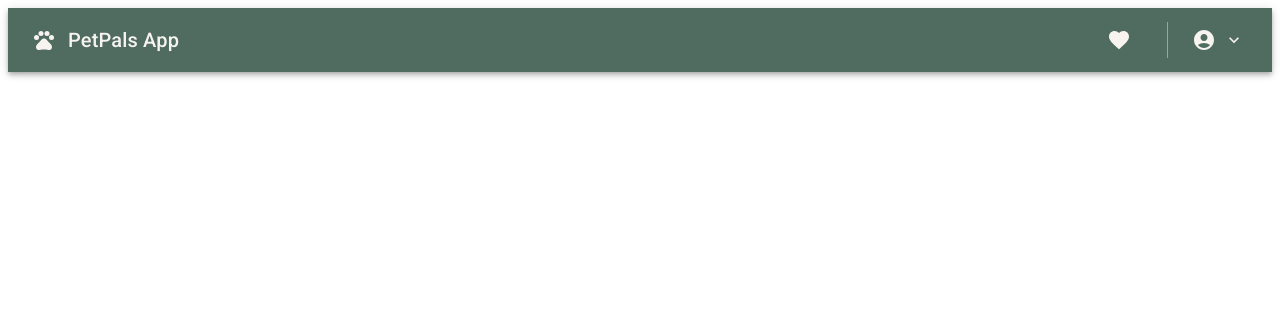
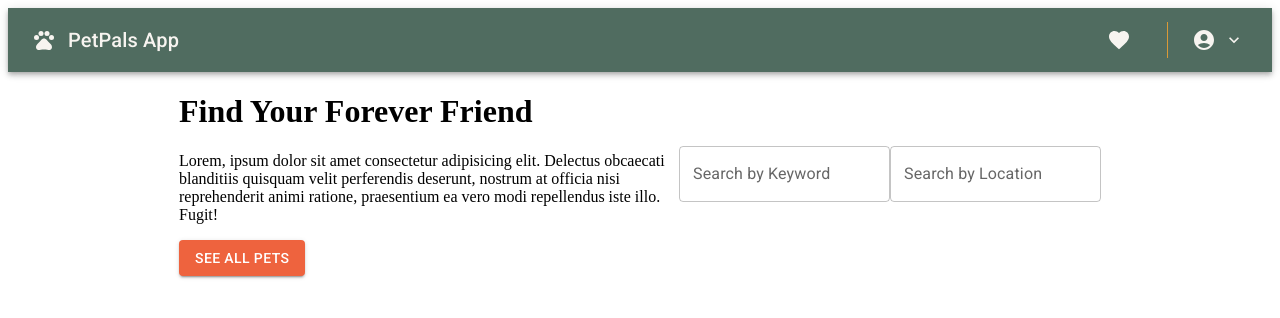
Before and after one commit to Code-the-Dream-School/ffprac-team3-front, a React (Vite) app: page / in a window 1280 px wide. Shown: the top 318 px of the page. Built offline with nearby package versions, Linux system fonts and the light colour scheme; no server answers.

Commit message:
add HeroBanner w/ title, description, search bars, button

```diff
--- a/src/App.jsx
+++ b/src/App.jsx
@@ -1,6 +1,7 @@
 import React, { useState, useEffect } from "react";
 import { getAllData } from "./util/index";
 import { Navbar } from "./components/Navbar/Navbar";
+import { HeroBanner } from "./components/HeroBanner/HeroBanner";
 
 const URL = "http://localhost:8000/api/v1/";
 
@@ -21,6 +22,7 @@ function App() {
   return (
     <>
       <Navbar />
+      <HeroBanner />
 
       {/* <h1>{message}</h1> */}
     </>
--- /dev/null
+++ b/src/components/HeroBanner/HeroBanner.tsx
@@ -0,0 +1,26 @@
+import React from "react";
+import { Box, TextField, Button, Container } from "@mui/material";
+import { width } from "@mui/system";
+
+export const HeroBanner = () => {
+
+    return (
+        <Box display="flex" alignItems={"center"} justifyContent={"center"}>
+            <Box
+            width={500}>
+                <h1>Find Your Forever Friend</h1>
+                <p>Lorem, ipsum dolor sit amet consectetur adipisicing elit. Delectus obcaecati blanditiis quisquam velit perferendis deserunt, nostrum at officia nisi reprehenderit animi ratione, praesentium ea vero modi repellendus iste illo. Fugit!</p>
+                <Button
+                    variant="contained"
+                    style={{ backgroundColor: "#EE633E" }}>
+                    SEE ALL PETS
+                </Button>
+            </Box>
+            <Box display="flex" flexDirection={"row"}>
+                <TextField id="outlined-basic" label="Search by Keyword" variant="outlined" />
+                <TextField id="outlined-basic" label="Search by Location" variant="outlined" />
+            </Box>
+        </Box>
+    )
+
+}
```
